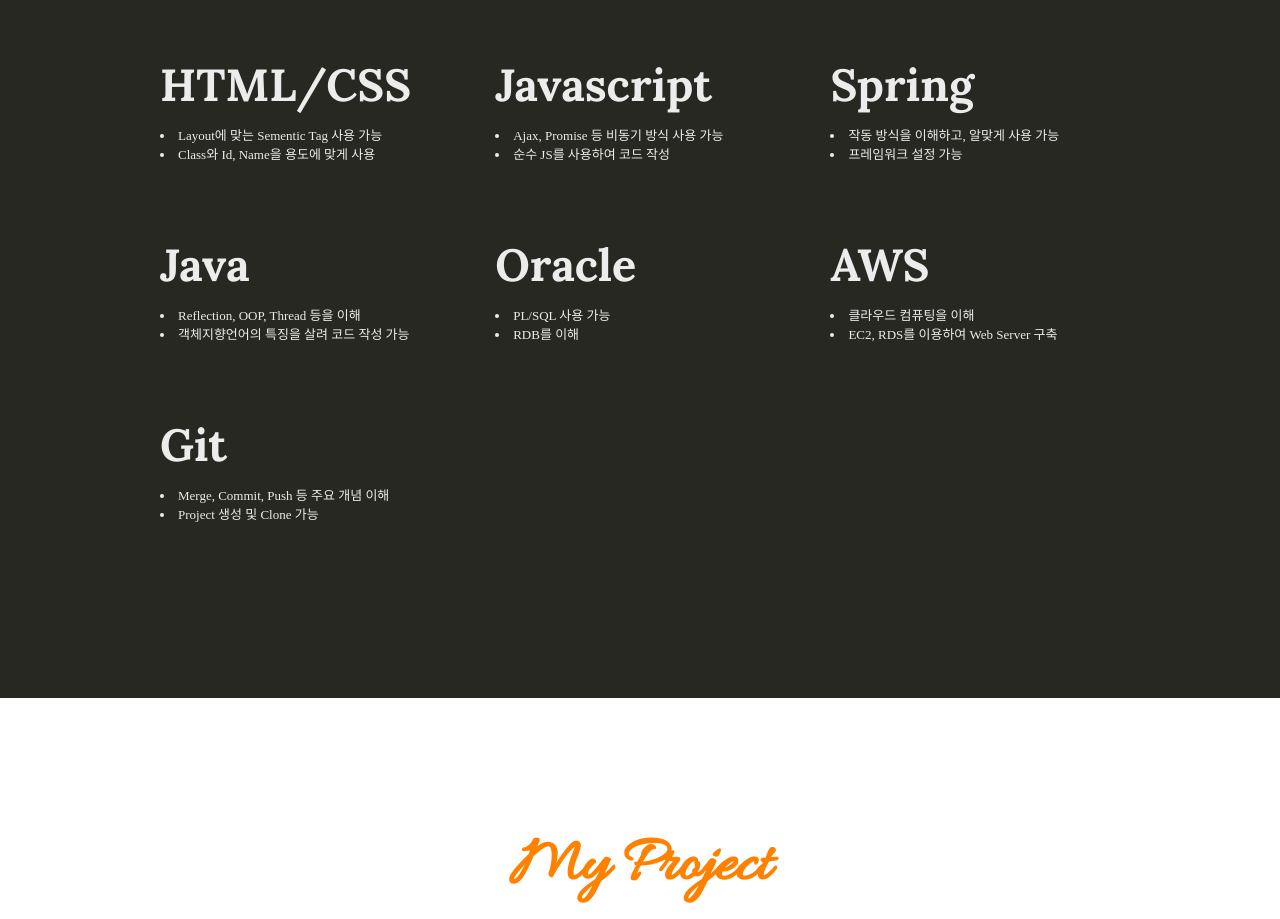
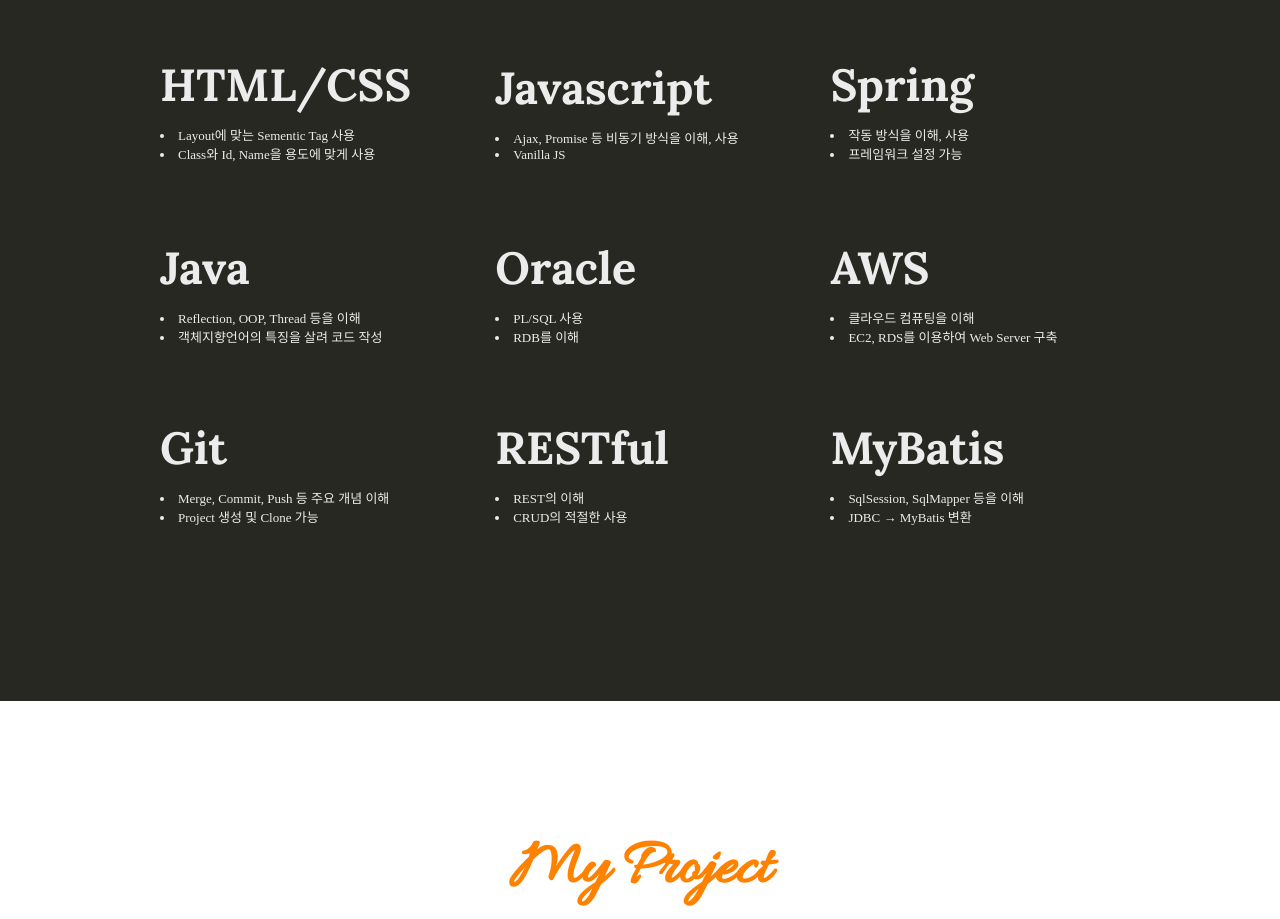
Before and after one commit to sunzero2/dev-hye, a plain HTML site: page index.html in a window 1280 px wide. Shown: the part 2080-2999 px from the top of the page. Drawn offline with Linux system fonts and the light colour scheme; a web font is replaced by a local one.

Commit message:
스킬 변경

```diff
--- a/index.html
+++ b/index.html
@@ -65,21 +65,21 @@
                     <div class="skill-set-wrap">
                         <p class="skill-set-title">HTML/CSS</p>
                         <ul class="skill-text">
-                            <li>Layout에 맞는 Sementic Tag 사용 가능</li>
+                            <li>Layout에 맞는 Sementic Tag 사용</li>
                             <li>Class와 Id, Name을 용도에 맞게 사용</li>
                         </ul>
                     </div>
                     <div class="skill-set-wrap skill-left-empty">
                         <p class="skill-set-title">Javascript</p>
                         <ul class="skill-text">
-                            <li>Ajax, Promise 등 비동기 방식 사용 가능</li>
-                            <li>순수 JS를 사용하여 코드 작성</li>
+                            <li>Ajax, Promise 등 비동기 방식을 이해, 사용</li>
+                            <li>Vanilla JS</li>
                         </ul>
                     </div>
                     <div class="skill-set-wrap skill-left-empty">
                         <p class="skill-set-title">Spring</p>
                         <ul class="skill-text">
-                            <li>작동 방식을 이해하고, 알맞게 사용 가능</li>
+                            <li>작동 방식을 이해, 사용</li>
                             <li>프레임워크 설정 가능</li>
                         </ul>
                     </div>
@@ -87,13 +87,13 @@
                         <p class="skill-set-title">Java</p>
                         <ul class="skill-text">
                             <li>Reflection, OOP, Thread 등을 이해</li>
-                            <li>객체지향언어의 특징을 살려 코드 작성 가능</li>
+                            <li>객체지향언어의 특징을 살려 코드 작성</li>
                         </ul>
                     </div>
                     <div class="skill-set-wrap skill-top-empty skill-left-empty">
                         <p class="skill-set-title">Oracle</p>
                         <ul class="skill-text">
-                            <li>PL/SQL 사용 가능</li>
+                            <li>PL/SQL 사용</li>
                             <li>RDB를 이해</li>
                         </ul>
                     </div>
@@ -111,20 +111,20 @@
                             <li>Project 생성 및 Clone 가능</li>
                         </ul>
                     </div>
-                    <!-- <div class="skill-set-wrap skill-top-empty skill-left-empty">
-                        <p class="skill-set-title">HTML/CSS</p>
+                    <div class="skill-set-wrap skill-top-empty skill-left-empty">
+                        <p class="skill-set-title">RESTful</p>
                         <ul class="skill-text">
-                            <li>dfdfdfdffdfd</li>
-                            <li>dfdfdfdffdfd</li>
+                            <li>REST의 이해</li>
+                            <li>CRUD의 적절한 사용</li>
                         </ul>
                     </div>
                     <div class="skill-set-wrap skill-top-empty skill-left-empty">
-                        <p class="skill-set-title">HTML/CSS</p>
+                        <p class="skill-set-title">MyBatis</p>
                         <ul class="skill-text">
-                            <li>dfdfdfdffdfd</li>
-                            <li>dfdfdfdffdfd</li>
+                            <li>SqlSession, SqlMapper 등을 이해</li>
+                            <li>JDBC → MyBatis 변환</li>
                         </ul>
-                    </div> -->
+                    </div>
                 </article>
             </section>
             <!-- project -->
--- a/resources/index.css
+++ b/resources/index.css
@@ -305,7 +305,7 @@
 /* mobile */
 @media only screen and (max-width: 1030px) {
     .head-title {
-        font-size: 60px;
+        font-size: 35px;
     }
 
     .content-title {
@@ -313,7 +313,7 @@
     }
 
     .head-link {
-        font-size: 35px;
+        font-size: 20px;
     }
 
     .image-box {
```
